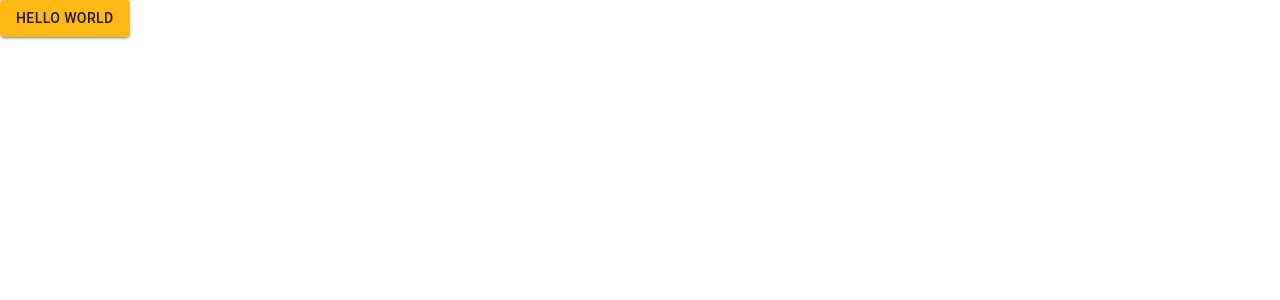
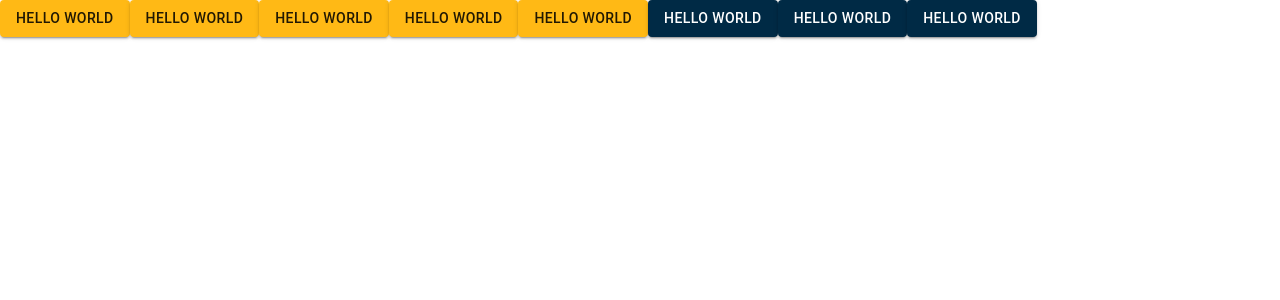
Before and after one commit to Rethaaa/Graduation-SUJHS-25, a React (Vite) app: page / in a window 1280 px wide. Shown: the top 300 px of the page. Built offline with nearby package versions, Linux system fonts and the light colour scheme.

Commit message:
navbar udh selesai

```diff
--- a/src/App.jsx
+++ b/src/App.jsx
@@ -1,12 +1,20 @@
 import * as React from 'react';
 import Theme from './Theme'
 import ButtonTest from './ButtonTest'
+import Button2 from './Button2'
 import './App.css'
 
 export default function App() {
   return (
     <Theme>
       <ButtonTest></ButtonTest>
+      <ButtonTest></ButtonTest>
+      <ButtonTest></ButtonTest>
+      <ButtonTest></ButtonTest>
+      <ButtonTest></ButtonTest>
+      <Button2></Button2>
+      <Button2></Button2>
+      <Button2></Button2>
     </Theme>
   )
 }
--- /dev/null
+++ b/src/Button2.jsx
@@ -0,0 +1,6 @@
+import * as React from 'react';
+import Button from '@mui/material/Button';
+
+export default function ButtonUsage() {
+  return <Button variant="contained">Hello world</Button>;
+}
--- a/src/ButtonTest.jsx
+++ b/src/ButtonTest.jsx
@@ -1,8 +1,6 @@
 import * as React from 'react';
-import {Button} from '@mui/material';
+import Button from '@mui/material/Button';
 
 export default function ButtonTest() {
-  return (
-    <Button variant="contained" color='secondary'>Hello world</Button>
-  );
+  return <Button variant="contained" color='secondary'>Hello world</Button>;
 }
```
